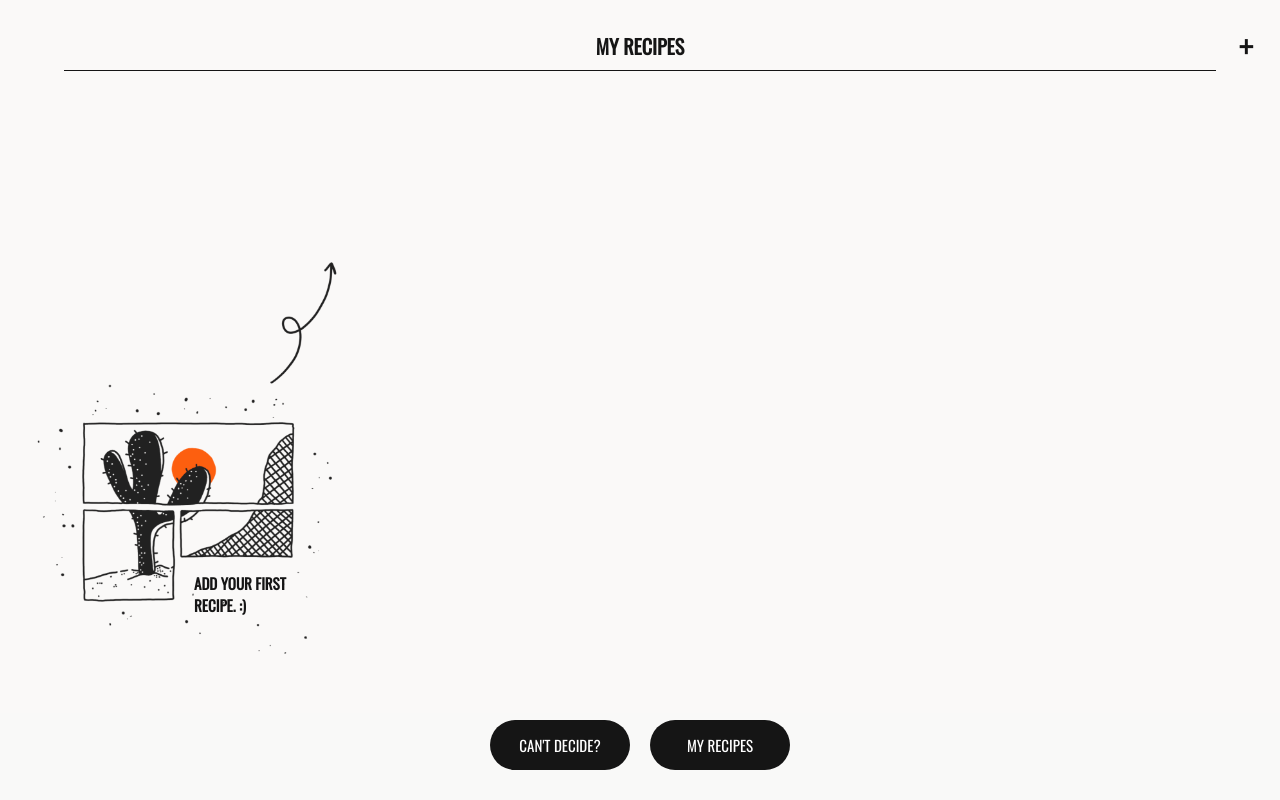
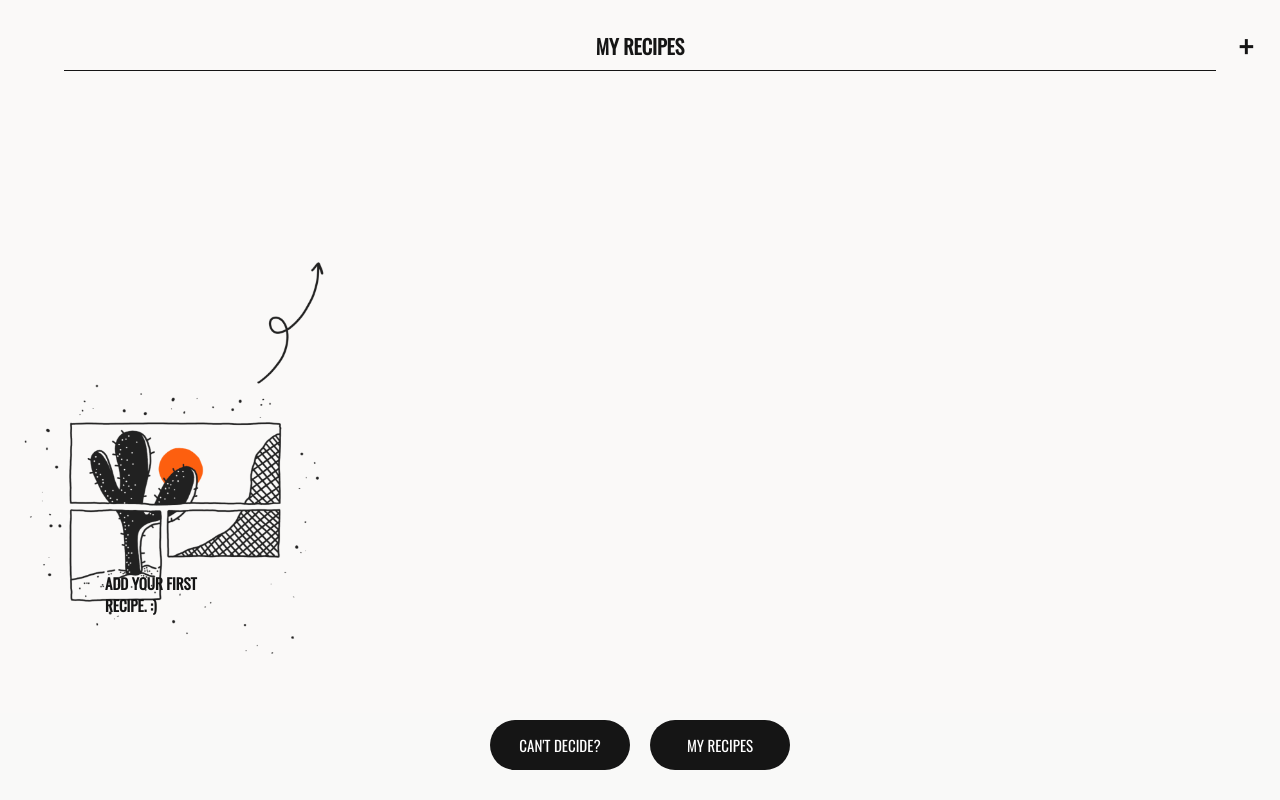
Before and after one commit to vickybremer/Rezeptbuch, a React (Create React App) app in the folder rezeptbuch/: page / in a window 1280 px wide. Built offline with nearby package versions, Linux system fonts and the light colour scheme.

Commit message:
deleteRecipe test

```diff
--- a/rezeptbuch/src/components/recipes/Recipes.module.css
+++ b/rezeptbuch/src/components/recipes/Recipes.module.css
@@ -69,8 +69,8 @@
 .listTextStyling {
   position: relative;
   display: flex;
-  justify-content: center;
-  align-items: center;
+  /* justify-content: center; */
+  /* align-items: center; */
   flex-direction: column;
 }
 /* Text */
@@ -103,6 +103,7 @@
   width:fit-content;
   height: fit-content;
   margin-bottom: 50px;
-  margin-left: 270px;
+  /* float: right; */
+  left:310px;
 
 }
```
